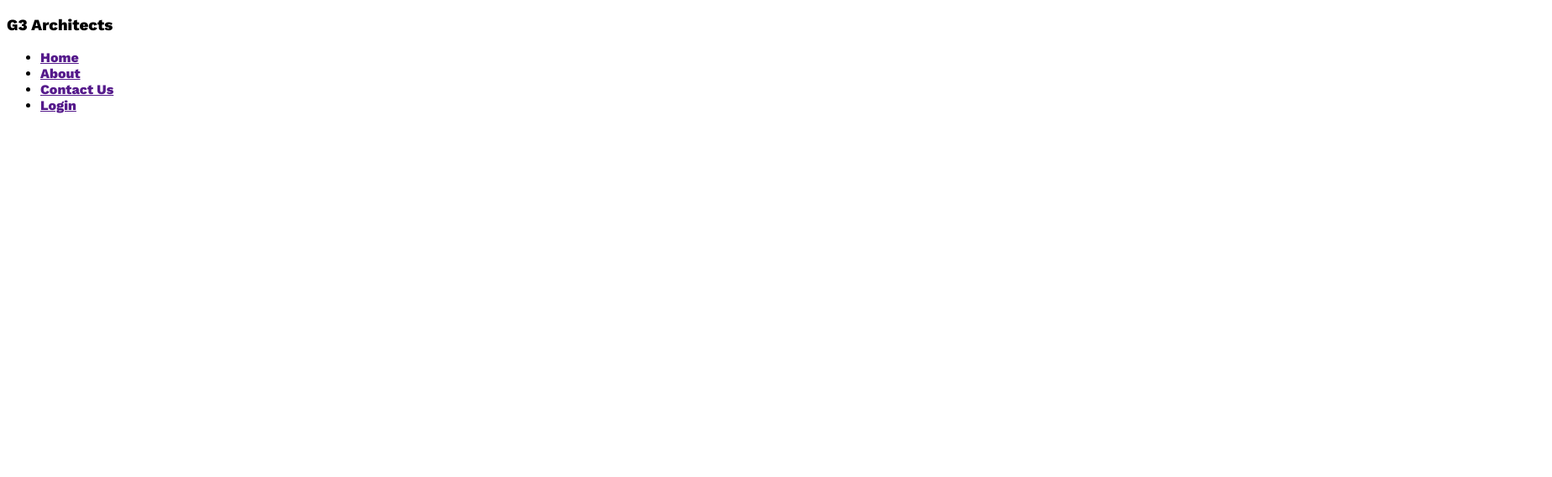
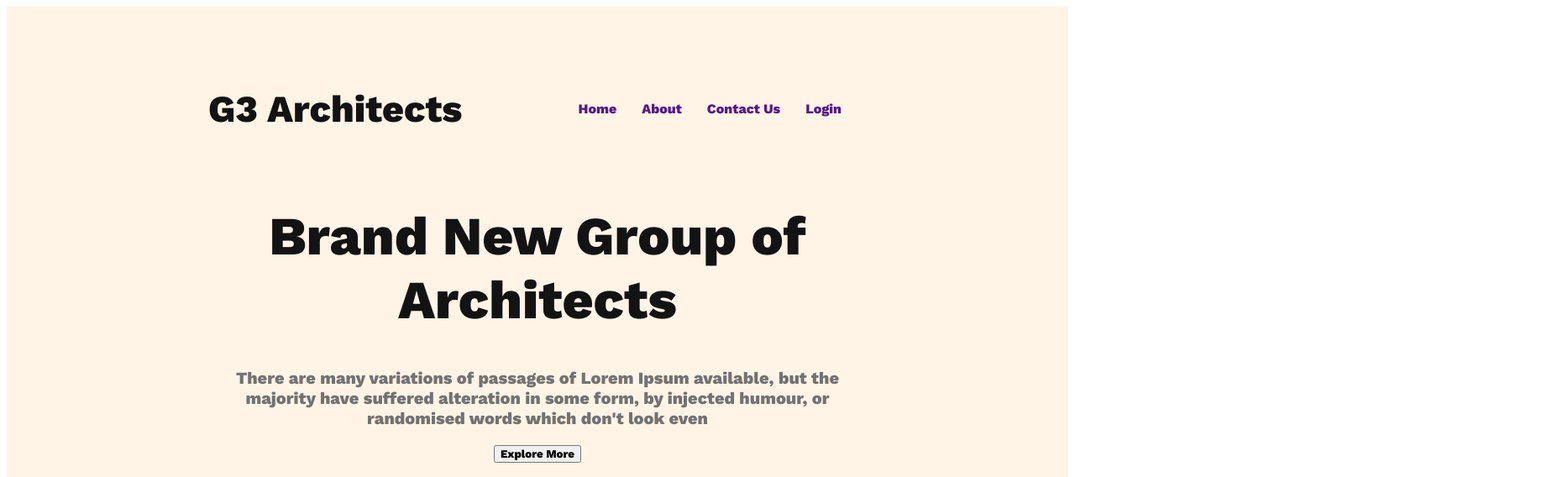
Before and after one commit to forhad12hossen/g3-architects-website, a plain HTML site: page index.html in a window 1280 px wide. Shown: the top 568 px of the page at 84% size, 1848 px wide, since content can reach past the window. Drawn offline with nearby package versions, Linux system fonts and the light colour scheme.

Commit message:
banner-content

```diff
--- a/index.html
+++ b/index.html
@@ -9,7 +9,7 @@
 <body>
     <header>
         <nav>
-            <h3>G3 Architects</h3>
+            <h3 class="nav-title">G3 Architects</h3>
             <ul>
                 <li><a href="">Home</a></li>
                 <li><a href="">About</a></li>
@@ -17,6 +17,16 @@
                 <li><a href="">Login</a></li>
             </ul>
         </nav>
+        <div class="banner">
+       <div class="banner-content">
+        <h1 class="banner-title">Brand New
+            Group of Architects
+            </h1>
+            <p class="banner-description">There are many variations of passages of Lorem Ipsum available, but the majority have suffered alteration in some form, by injected humour, or randomised words which don't look even</p>
+            <button class="btn-primary">Explore More</button>
+            <img class="img-style" src="images/banner.png" alt="">
+       </div>
+
 
     </header>
     <main>
--- a/styles/architects.css
+++ b/styles/architects.css
@@ -5,3 +5,51 @@
 font-family: 'Work Sans', sans-serif;
 
 }
+header{
+    background: rgba(255, 144, 14, 0.10);
+    padding: 50px 240px;
+}
+nav{
+    display: flex;
+    justify-content: space-between;
+    align-items: center;
+}
+nav > ul{
+    display: flex;
+}
+nav li{
+    list-style: none;
+    margin-right: 30px;
+    font-weight: 500px;
+    font-size: 1rem;
+}
+.nav-title{
+    font-size: 2.8rem;
+    font-weight: 700;
+    color: #131313;
+}
+nav li a{
+    text-decoration: none;
+    color: Dark 02;
+}
+.banner-content{
+   max-width: 800px;
+   text-align: center;
+   margin: 20px auto;
+}
+.img-style{
+    width: 800px;
+    margin: 20px auto;
+    padding-right: 800px;
+
+}
+.banner-title{
+    font-size: 4rem;
+    font-weight: 700;
+    color:  #131313;
+}
+.banner-description{
+    color: #727272;
+    font-size: 20px;
+    font-weight: 400;
+}
```
